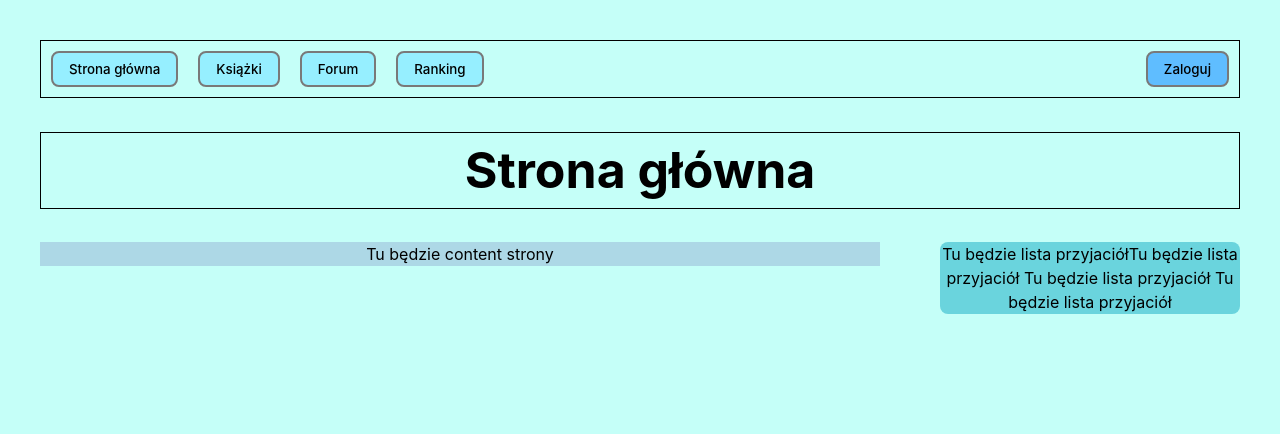
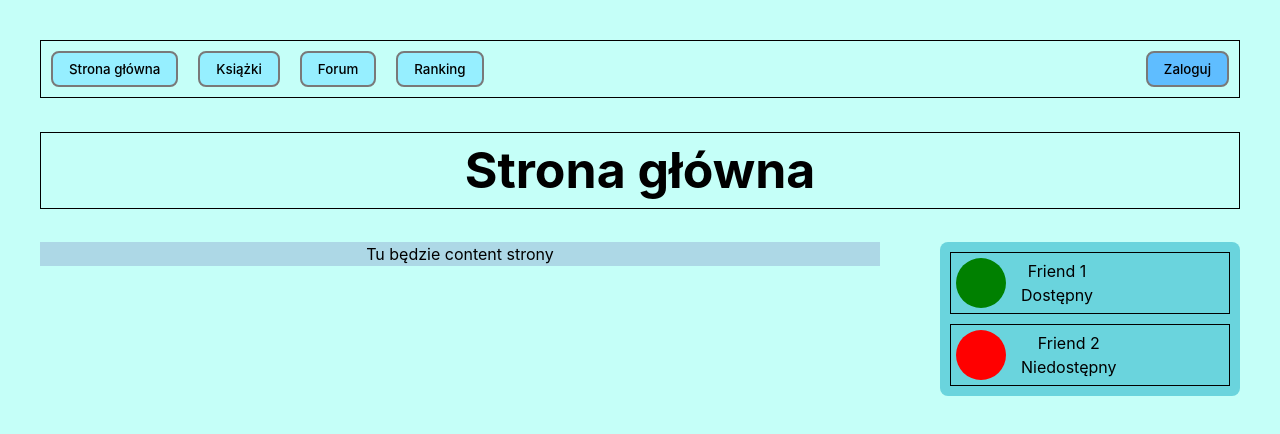
Before and after one commit to SzymonKita/aplikacja_czytelnicza, a React (Vite) app in the folder client/: page / in a window 1280 px wide. Shown: the top 434 px of the page. Built offline with nearby package versions, Linux system fonts and the light colour scheme.

Commit message:
Added basic LoginPage and navigation is somewhat working now

```diff
--- a/client/package.json
+++ b/client/package.json
@@ -11,7 +11,8 @@
   },
   "dependencies": {
     "react": "^18.3.1",
-    "react-dom": "^18.3.1"
+    "react-dom": "^18.3.1",
+    "react-router-dom": "^6.27.0"
   },
   "devDependencies": {
     "@eslint/js": "^9.11.1",
--- a/client/src/App.jsx
+++ b/client/src/App.jsx
@@ -1,15 +1,14 @@
 import './App.css'
-import Navigation from './components/Navigation.jsx'
+import MainPage from './components/MainPage'
+import LoginPage from './components/LoginPage'
+import { Route, Routes, Navigate } from "react-router-dom"
 
 function App() {
   return (
-    <>
-    <Navigation title="Strona główna" isLoggedIn={false} />
-    <div className='container'>
-      <div className='content'>Tu będzie content strony</div>
-      <div className='friendsList'>Tu będzie lista przyjaciółTu będzie lista przyjaciół Tu będzie lista przyjaciół Tu będzie lista przyjaciół</div>
-    </div>
-    </>
+    <Routes>
+        <Route path='/' exact element={<MainPage/>}/>
+        <Route path='login' exact element={<LoginPage/>}/>
+    </Routes>
   )
 }
 
--- /dev/null
+++ b/client/src/components/FriendCard.jsx
@@ -0,0 +1,15 @@
+const FriendCard = (props) => {
+    const color = props.active ? 'green' : 'red';
+    const status = props.active ? 'Dostępny' : 'Niedostępny';
+    return(
+        <div className='friend'>
+            <span className='friendProfilPicture' style={{background: color}}></span>
+            <div className='friendInfo'>
+                <p>{props.name}</p>
+                <p>{status}</p>
+            </div>
+        </div>
+    )
+}
+
+export default FriendCard
--- /dev/null
+++ b/client/src/components/LoginPage.jsx
@@ -0,0 +1,27 @@
+import Navigation from './Navigation.jsx'
+import FriendCard from './FriendCard.jsx'
+
+const MainPage = () => {
+    return (
+        <>
+            <Navigation title="Strona główna" isLoggedIn={false} />
+            <div className='container'>
+                <div className='content'>
+                    <form>
+                        <p>
+                            <input type="email" placeholder="Email"/> <br/>
+                            <input type="password" placeholder="Password"/> <br/>
+                            <button type='submit'>Zaloguj</button>
+                        </p>
+                    </form>
+                </div>
+                <div className='friendsList'>
+                    <FriendCard name='Friend 1' active={true} />
+                    <FriendCard name='Friend 2' active={false} />
+                </div>
+            </div>
+        </>
+    )
+}
+
+export default MainPage
--- /dev/null
+++ b/client/src/components/MainPage.jsx
@@ -0,0 +1,19 @@
+import Navigation from './Navigation.jsx'
+import FriendCard from './FriendCard.jsx'
+
+const MainPage = () => {
+    return (
+        <>
+            <Navigation title="Strona główna" isLoggedIn={false} />
+            <div className='container'>
+                <div className='content'>Tu będzie content strony</div>
+                <div className='friendsList'>
+                    <FriendCard name='Friend 1' active={true} />
+                    <FriendCard name='Friend 2' active={false} />
+                </div>
+            </div>
+        </>
+    )
+}
+
+export default MainPage
--- a/client/src/components/Navigation.jsx
+++ b/client/src/components/Navigation.jsx
@@ -1,10 +1,11 @@
 import RightGroup from "./RightGroup"
+import {Link} from "react-router-dom"
 const Naigation = (props) => {
     return (
         <>
         <nav>
             <div className="left-group">
-                <button type="button">Strona główna</button>
+                <Link to="/"><button type="button">Strona główna</button></Link>
                 <button type="button">Książki</button>
                 <button type="button">Forum</button>
                 <button type="button">Ranking</button>
--- a/client/src/components/RightGroup.jsx
+++ b/client/src/components/RightGroup.jsx
@@ -1,8 +1,13 @@
+import {Link} from "react-router-dom"
 const RightGroup = (props) =>{
     if(props.isLoggedIn){
-        return(<><button type="button">Biblioteczka</button><button type="button" id="test">Profil</button></>)
+        return(
+        <>
+        <button type="button">Biblioteczka</button>
+        <button type="button" id="test">Profil</button>
+        </>)
     }else{
-        return(<button type="button">Zaloguj</button>)
+        return(<Link to='/login'><button type="button">Zaloguj</button></Link>)
     }
 }
 
--- a/client/src/index.css
+++ b/client/src/index.css
@@ -71,4 +71,31 @@ h1 {
   width: 25%;
   background-color: #6AD4DD;
   border-radius: 8px;
+  align-items: center;
 }
+
+/*Friend card*/
+.friend{
+  border: 1px solid black;
+  margin: 10px;
+  padding: 5px;
+  display: flex;
+  align-items: center;
+}
+
+.friendProfilPicture{
+  width: 50px;
+  height: 50px;
+  border-radius: 50%;
+  margin-right: 15px;
+}
+
+.friendInfo{
+  display: flex;
+  flex-direction: column;
+}
+
+.friendInfo p{
+  margin: 0;
+  padding: 0;
+}
--- a/client/src/main.jsx
+++ b/client/src/main.jsx
@@ -1,10 +1,13 @@
-import { StrictMode } from 'react'
-import { createRoot } from 'react-dom/client'
-import App from './App.jsx'
+import React from 'react'
+import ReactDOM from 'react-dom'
 import './index.css'
-
-createRoot(document.getElementById('root')).render(
-  <StrictMode>
-    <App />
-  </StrictMode>,
+import App from './App'
+import { BrowserRouter } from 'react-router-dom'
+ReactDOM.render(
+  <React.StrictMode>
+    <BrowserRouter>
+      <App />
+    </BrowserRouter>
+  </React.StrictMode>,
+  document.getElementById('root')
 )
```
Also changed, not shown: 1 other file (tests, documents, lock files or other folders).
